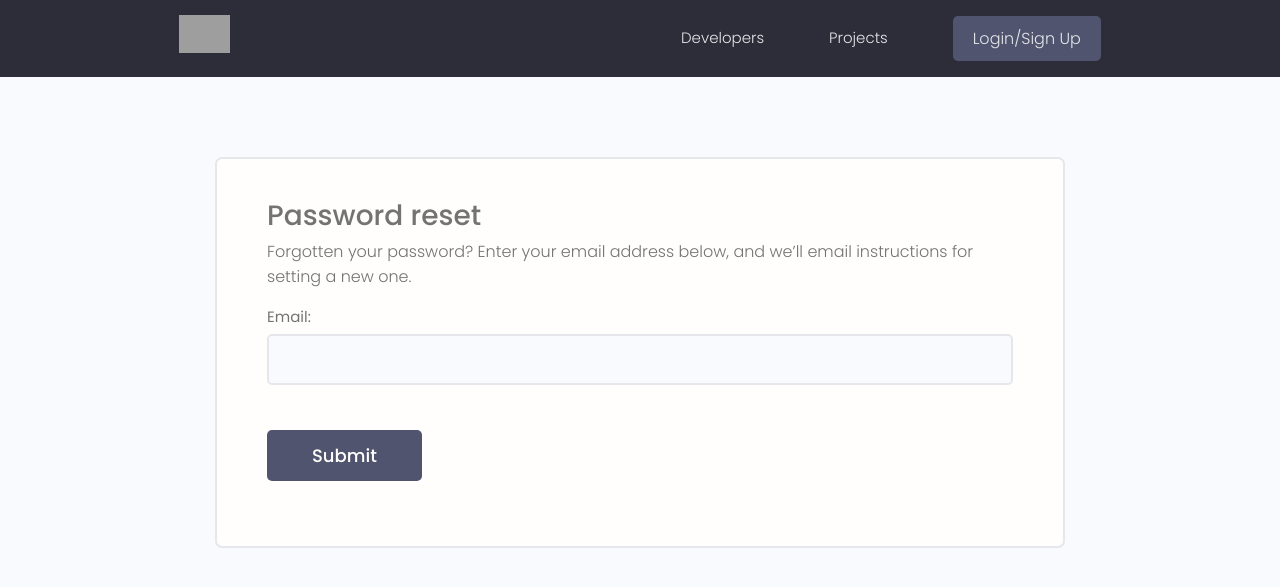
After one commit to ThenujaL/DevSearch-Django, a Django app: page /password_reset/ in a window 1280 px wide. The commit adds this page. Shown: the top 587 px of the page. Run offline with Django 4.2, Linux system fonts and the light colour scheme; some libraries are stand-ins or nearby versions; grey boxes are pictures that could not be loaded.

Commit message:
Added password reset

```diff
--- a/devsearch/settings.py
+++ b/devsearch/settings.py
@@ -121,12 +121,13 @@ USE_I18N = True
 USE_TZ = True
 
 # Emailing setup
+EMAIL_BACKEND = 'django.core.mail.backends.smtp.EmailBackend'
 EMAIL_HOST = os.environ.get('EMAIL_HOST')
 EMAIL_PORT = os.environ.get('EMAIL_PORT')
 EMAIL_USE_TLS = os.environ.get('EMAIL_USE_TLS')
 EMAIL_HOST_USER = os.environ.get('EMAIL_HOST_USER')
 EMAIL_HOST_PASSWORD = os.environ.get('EMAIL_HOST_PASSWORD')
-
+DEFAULT_FROM_EMAIL = os.environ.get('EMAIL_HOST_USER')
 
 # Static files (CSS, JavaScript, Images)
 # https://docs.djangoproject.com/en/4.0/howto/static-files/
@@ -145,3 +146,5 @@ STATIC_ROOT = os.path.join(BASE_DIR, 'staticfiles/')
 # https://docs.djangoproject.com/en/4.0/ref/settings/#default-auto-field
 
 DEFAULT_AUTO_FIELD = 'django.db.models.BigAutoField'
+
+LOGIN_URL = '/login/'
--- a/devsearch/urls.py
+++ b/devsearch/urls.py
@@ -17,13 +17,19 @@ from django.contrib import admin
 from django.urls import path, include
 from django.conf import settings
 from django.conf.urls.static import static
+from django.contrib.auth import views as auth_views
 
 from devsearch.settings import MEDIA_ROOT, STATIC_ROOT
 
 urlpatterns = [
     path('admin/', admin.site.urls),
     path('projects/', include('projects.urls')),
-    path('', include('users.urls'))
+    path('', include('users.urls')),
+
+    path('password_reset/', auth_views.PasswordResetView.as_view(template_name='password_reset.html'), name='password_reset'),
+    path('password_reset_done/', auth_views.PasswordResetDoneView.as_view(template_name='password_reset_done.html'), name='password_reset_done'),
+    path('password_reset_confirm/<uidb64>/<token>/', auth_views.PasswordResetConfirmView.as_view(template_name='password_reset_confirm.html'), name='password_reset_confirm'),
+    path('password_reset_complete/', auth_views.PasswordResetCompleteView.as_view(template_name='password_reset_complete.html'), name='password_reset_complete')
 ]
 
 urlpatterns += static(settings.MEDIA_URL, document_root=MEDIA_ROOT)
--- a/requirements.txt
+++ b/requirements.txt
@@ -1,6 +1,7 @@
 asgiref==3.5.2
 distlib==0.3.6
 Django==4.1.4
+django-dotenv==1.4.2
 filelock==3.8.2
 Pillow==9.3.0
 platformdirs==2.6.0
--- /dev/null
+++ b/templates/password_reset.html
@@ -0,0 +1,41 @@
+{% extends 'main.html' %}
+
+{% block content %}
+
+    <style>
+        input[type='text'],
+        input[type='email'],
+        input[type='password'],
+        input[type='number'],
+        select,
+        textarea {
+        min-width: 24rem;
+        width: 100%;
+        padding: 1.2rem 1.5rem;
+        border-radius: 0.5rem;
+        border: 2px solid var(--color-light);
+        background-color: var(--color-bg);
+        }
+
+    </style>
+
+    <!-- Main Section -->
+    <main class="formPage my-xl">
+        <div class="content-box">
+            <div class="formWrapper">
+                <h4>Password reset</h4>
+                <p>Forgotten your password? Enter your email address below, and we’ll email instructions for setting a new one.</p>
+
+                <form class="form" method="POST">
+                    {% csrf_token %}
+                    <!-- Input:Text -->
+                    <div class="form__field">
+                        {{form}}
+                    </div>
+                    <input class="btn btn--sub btn--lg  my-md" type="submit" value="Submit" />
+                </form>
+            </div>
+        </div>
+    </main>
+
+{% endblock %}
--- a/users/templates/users/login-register.html
+++ b/users/templates/users/login-register.html
@@ -84,7 +84,7 @@
         </div>
         <div class="auth__actions">
           <input class="btn btn--sub btn--lg" type="submit" value="Log In" />
-          <a href="forgetpassword.html">Forget Password?</a>
+          <a href="{% url 'password_reset' %}">Forget Password?</a>
         </div>
       </form>
 
```
Also changed, not shown: templates/password_reset_complete.html (added, +35 -0 lines), templates/password_reset_confirm.html (added, +41 -0 lines), templates/password_reset_done.html (added, +34 -0 lines), db.sqlite3.
